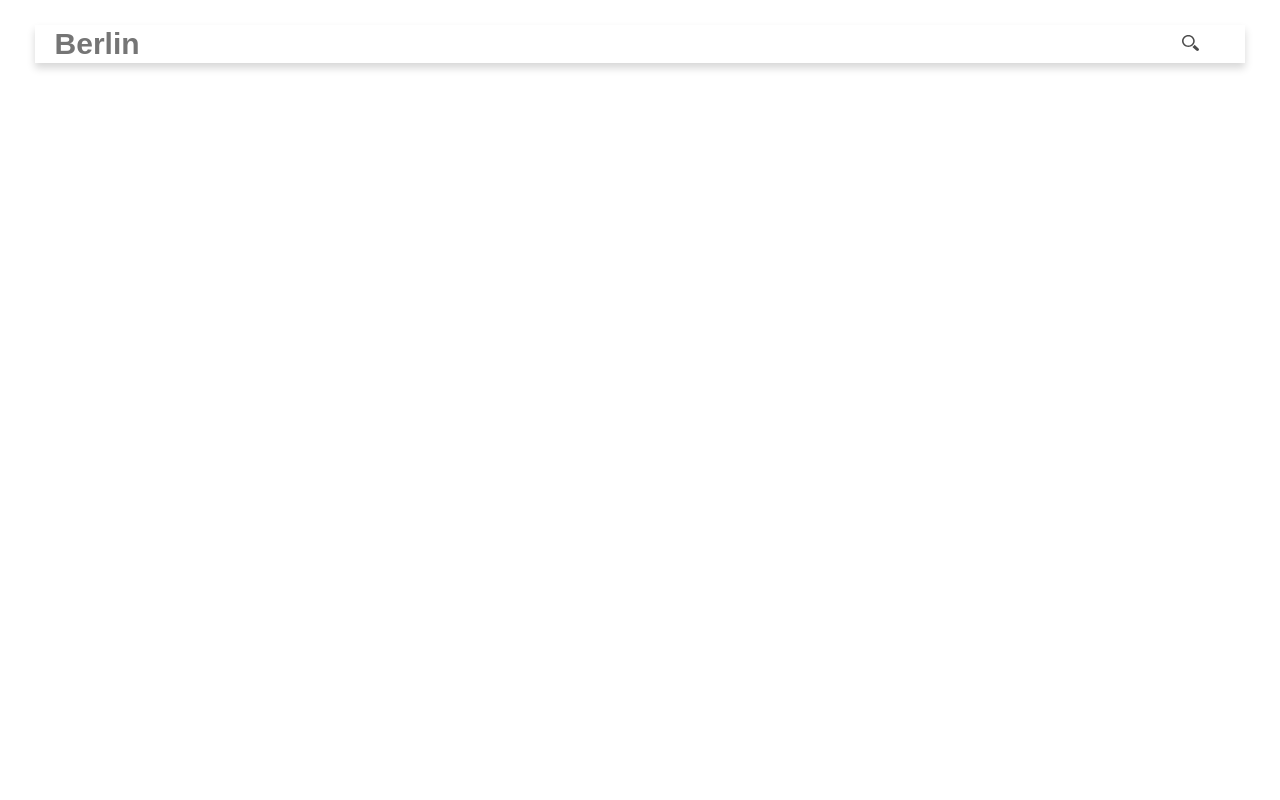
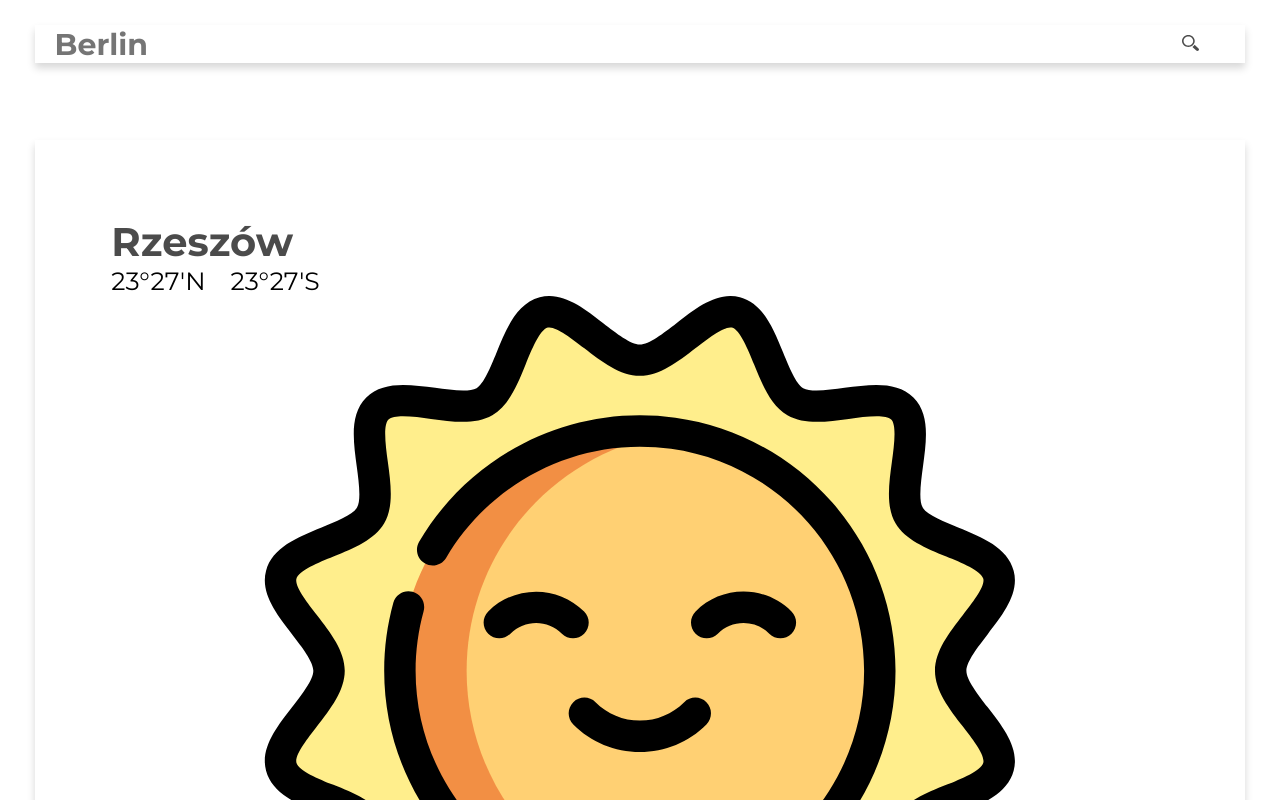
Before and after one commit to KonradWrbl/WeatherAppPro, a React (Create React App) app: page / in a window 1280 px wide. Shown: the top 800 px of the page. Built offline with nearby package versions, Linux system fonts and the light colour scheme.

Commit message:
weather component in progress part 1

```diff
--- a/src/App.js
+++ b/src/App.js
@@ -2,6 +2,7 @@ import React, {Component} from 'react';
 import './style/App.css';
 import settings from './pics/settings-work-tool.svg';
 import search from './pics/search.svg';
+import sun from './pics/1164891-weather/svg/046-sunny.svg'
 
 class App extends Component {
   constructor() {
@@ -19,8 +20,10 @@ class App extends Component {
           </button>
         </div>
 
-        <div className='content'>
-
+        <div className='contentContainer'>
+          <p className='city'>Rzeszów</p>
+          <div><p>23°27'N</p><p>23°27'S</p></div>
+          <img className='weather' src={sun}></img>
         </div>
       </div>
     );
--- a/src/style/App.css
+++ b/src/style/App.css
@@ -1,12 +1,17 @@
 @import url("https://fonts.googleapis.com/css?family=Montserrat:400,700&display=swap");
+* {
+  -webkit-box-sizing: border-box;
+          box-sizing: border-box;
+  font-family: 'Montserrat', sans-serif;
+}
+
 html, body {
   margin: 0;
   padding: 0;
-  font-family: 'Montserrat', sans-serif;
 }
 
 .mainContainer {
-  margin: 6vw 6vw 6vw 6vw;
+  margin: 6vw;
 }
 
 @media (min-width: 1250px) {
@@ -96,4 +101,43 @@ html, body {
     padding: 0 20px;
   }
 }
+
+.contentContainer {
+  padding: 6vw;
+  margin-top: 6vw;
+  height: 720px;
+  width: 100%;
+  -webkit-box-shadow: 0px 5px 8px 0px rgba(0, 0, 0, 0.16);
+          box-shadow: 0px 5px 8px 0px rgba(0, 0, 0, 0.16);
+  display: -webkit-box;
+  display: -ms-flexbox;
+  display: flex;
+  -webkit-box-orient: vertical;
+  -webkit-box-direction: normal;
+      -ms-flex-direction: column;
+          flex-direction: column;
+}
+
+.contentContainer div {
+  display: inherit;
+}
+
+.contentContainer div p {
+  font-size: 25px;
+  margin: 0;
+  padding: 0 1em 0 0;
+}
+
+.contentContainer .weather {
+  height: 86vw;
+}
+
+.city {
+  padding: 0;
+  margin: 0;
+  opacity: .7;
+  font-weight: 700;
+  font-size: 40px;
+  text-overflow: ellipsis;
+}
 /*# sourceMappingURL=App.css.map */
--- a/src/style/App.scss
+++ b/src/style/App.scss
@@ -1,7 +1,11 @@
+* {
+    box-sizing: border-box;
+    font-family: 'Montserrat', sans-serif;
+}
+
 html, body {
     margin: 0;
     padding: 0;
-    font-family: 'Montserrat', sans-serif;
 }
 
 @import url('https://fonts.googleapis.com/css?family=Montserrat:400,700&display=swap');
@@ -9,7 +13,7 @@ html, body {
 
 .mainContainer {
 
-    margin: 6vw 6vw 6vw 6vw;
+    margin: 6vw;
 
     @media (min-width: 1250px) {
         margin: 25px 2.7vw 2.7vw 2.7vw;
@@ -67,10 +71,6 @@ html, body {
     font-size: 30px;
     padding: 0 20px;
 
-    & ::placeholder {
-
-    }
-
     @media (min-width: 1250px) {
 
         height: 100%;
@@ -81,10 +81,38 @@ html, body {
         font-weight: 700;
         font-size: 30px;
         padding: 0 20px;
-
-        &::placeholder {
-
-        }
-
     }
 }
+
+.contentContainer {
+    padding: 6vw;
+    margin-top: 6vw;
+    height: 720px;
+    width: 100%;
+    box-shadow: 0px 5px 8px 0px rgba(0, 0, 0, .16);
+    display: flex;
+    flex-direction: column;
+
+    & div {
+        display: inherit;
+
+        & p {
+            font-size: 25px;
+            margin: 0;
+            padding: 0 1em 0 0;
+        }
+    }
+
+    & .weather {
+        height: 86vw;
+    }
+}
+
+.city {
+    padding: 0;
+    margin: 0;
+    opacity: .7;
+    font-weight: 700;
+    font-size: 40px;
+    text-overflow: ellipsis;
+}
```
Also changed, not shown: 1 other file (tests, documents, lock files or other folders).
